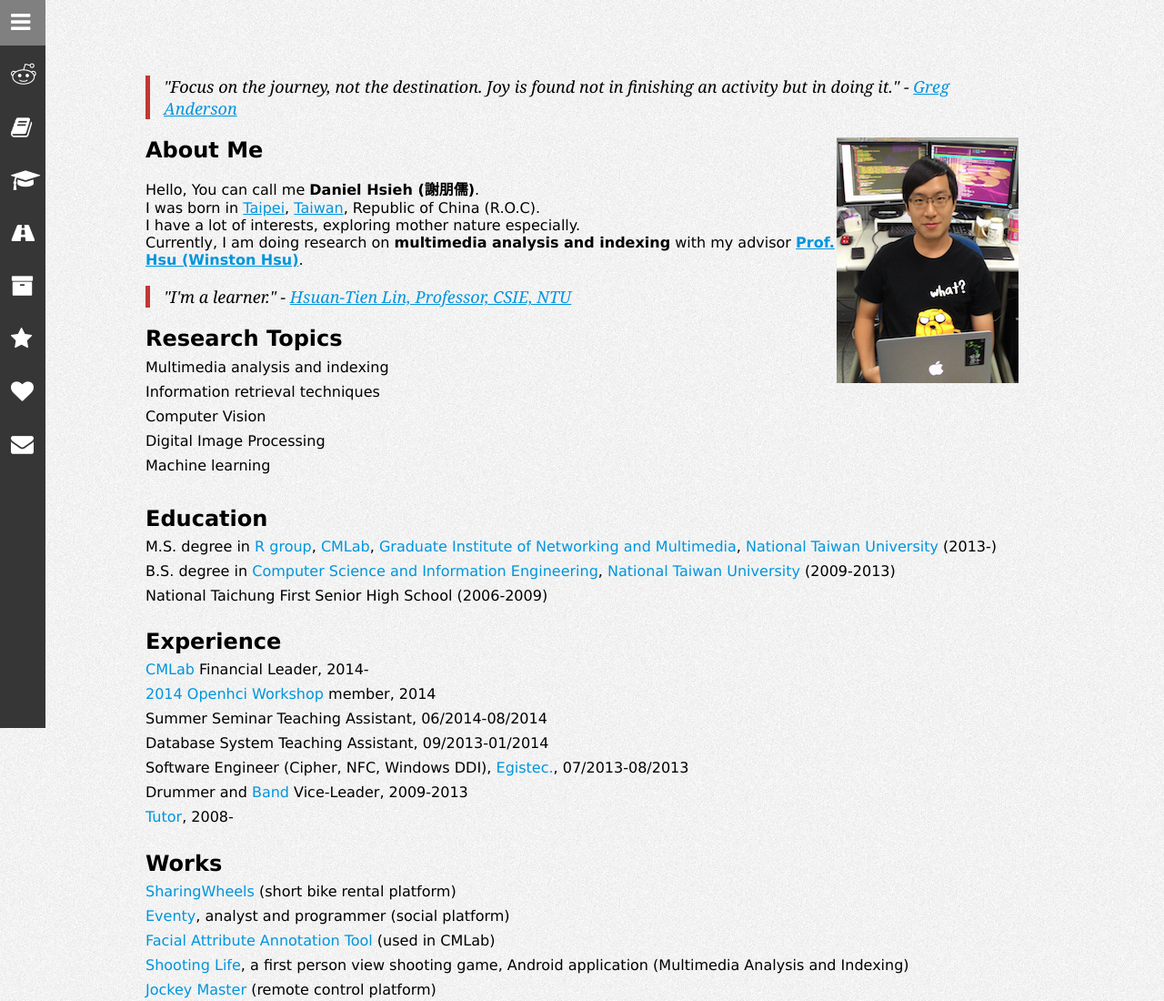
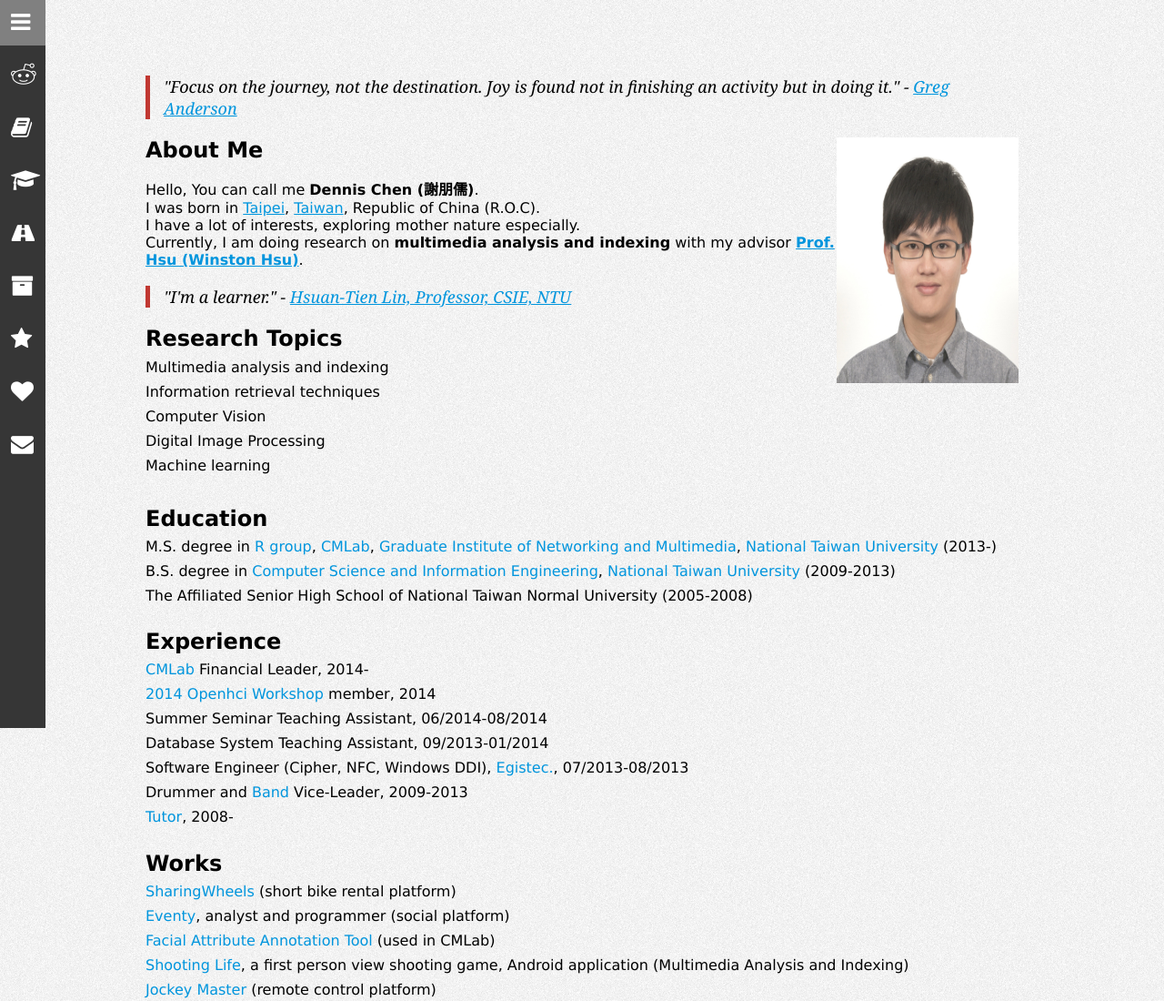
Before and after one commit to dennis2030/cvTemplate, a plain HTML site: page index.html in a window 1280 px wide. Shown: the top 1100 px of the page at 91% size. Drawn offline with Linux system fonts and the light colour scheme.

Commit message:
Change the personal information

```diff
--- a/index.html
+++ b/index.html
@@ -5,16 +5,16 @@
     <meta name="viewport" content="width=device-width, initial-scale=1.0">
     <meta name="description" content="My Website">
     <!-- Open graph options -->
-    <meta property="og:title" content="Daniel Hsieh">
+    <meta property="og:title" content="Dennis Chen">
     <meta property="og:description" content="My Website">
-    <meta property="og:image" content="img/me.png">
+    <meta property="og:image" content="img/bean_profile_pic.jpg">
     <meta property="og:type" content="profile">
     <!-- End Open graph options -->
-    <link href='img/me.png' rel='icon' type='image/x-icon'/>
+    <link href='img/bean_profile_pic.jpg' rel='icon' type='image/x-icon'/>
     <link rel="stylesheet" href="css/normalize.css" />
     <link rel="stylesheet" href="css/font-awesome.min.css" />
     <link rel="stylesheet" href="css/style.css" />
-    <title>Daniel Hsieh</title>
+    <title>Dennis Chen</title>
     <!--[if lt IE 9]>
       <script src="http://html5shim.googlecode.com/svn/trunk/html5.js"></script>
     <![endif]-->
@@ -43,10 +43,10 @@
           </blockquote>
         </section>
       <section id="about-me" name="about-me">
-        <img class="head-img" src="img/me.png" height="270" width="200">
+        <img class="head-img" src="img/bean_profile_pic.jpg" height="270" width="200">
         <h2><b>About Me</b></h2>
         <p>
-          Hello, You can call me <b>Daniel Hsieh (謝朋儒)</b>. <br/>
+          Hello, You can call me <b>Dennis Chen (謝朋儒)</b>. <br/>
           I was born in <a href="http://en.wikipedia.org/wiki/Taipei" target="_blank">Taipei</a>, <a href="http://en.wikipedia.org/wiki/Taiwan" target="_blank">Taiwan</a>, Republic of China (R.O.C). <br/>
           I have a lot of interests, exploring mother nature especially. <br/>
           Currently, I am doing research on <b>multimedia analysis and indexing</b> with my advisor <a href="http://www.csie.ntu.edu.tw/~winston/" target="_blank"><b>Prof. Hsu (Winston Hsu)</b></a>. <br/>
@@ -76,7 +76,7 @@
           <ul>
             <li>M.S. degree in <a href="http://www.csie.ntu.edu.tw/~winston/" target="_blank">R group</a>, <a href="http://www.cmlab.csie.ntu.edu.tw/" target="_blank">CMLab</a>, <a href="http://www.inm.ntu.edu.tw/main.php" target="_blank">Graduate Institute of Networking and Multimedia</a>, <a href="http://www.ntu.edu.tw/" target="_blank">National Taiwan University</a> (2013-)</li>
             <li>B.S. degree in <a href="http://www.csie.ntu.edu.tw/" target="_blank">Computer Science and Information Engineering</a>, <a href="http://www.ntu.edu.tw/" target="_blank">National Taiwan University</a> (2009-2013)</li>
-            <li>National Taichung First Senior High School (2006-2009)</li>
+            <li>The Affiliated Senior High School of National Taiwan Normal University (2005-2008)</li>
           </ul>
       </section>
       <section id="experience" name="experience">
```
Also changed, not shown: img/bean_profile_pic.jpg (added).
